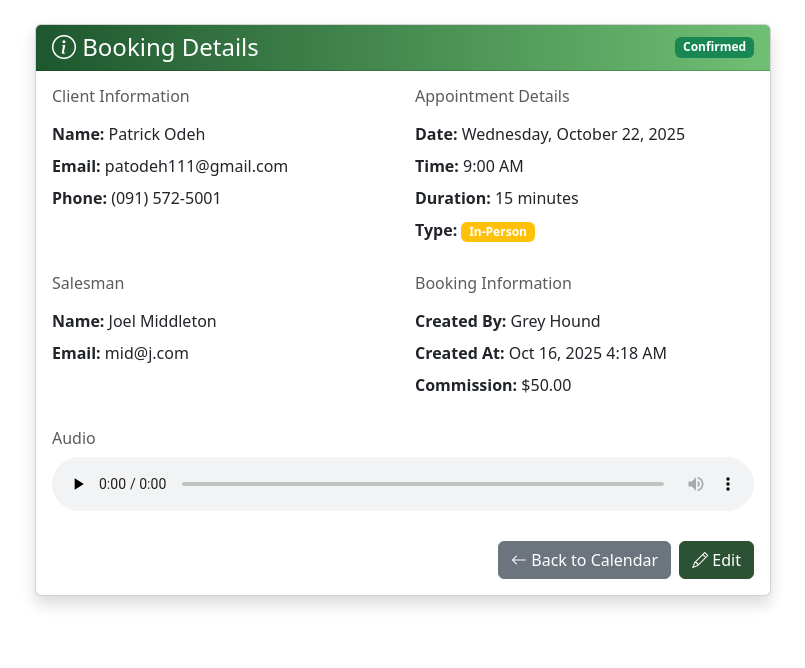
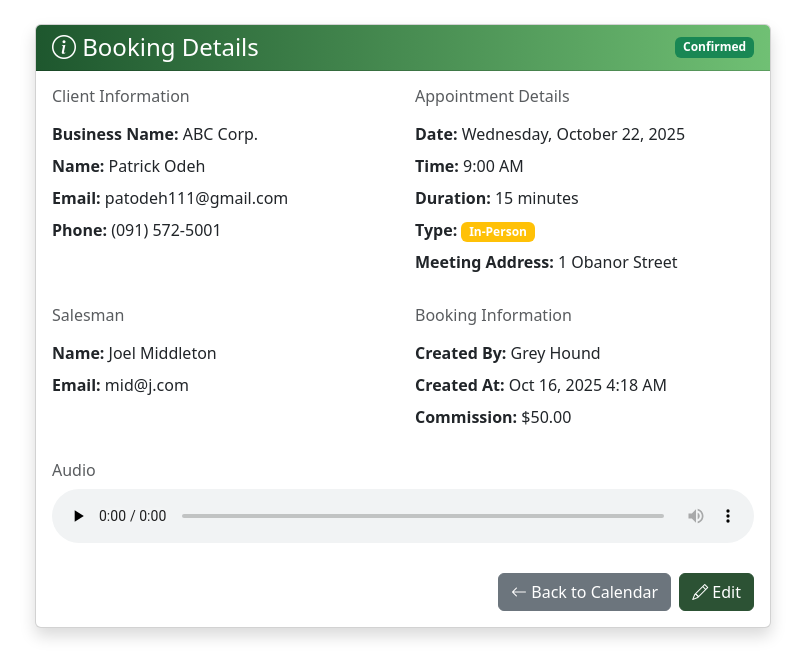
Before and after one commit to patrickodeh1/csass_project, a Django app: page /booking/2/ in a window 1280 px wide. Shown: the part 64-732 px from the top of the page, without its empty margins (237-1042 px from the left). Run offline with Django 5.2, Linux system fonts and the light colour scheme; a user stored in the database is signed in; data comes from the database, SQL or seed files in the repository; both versions use the stored data as it was after the commit.

Commit message:
added bussiness name and booking address to booking details

```diff
--- a/core/models.py
+++ b/core/models.py
@@ -215,6 +215,7 @@ class Booking(models.Model):
     duration_minutes = models.IntegerField(default=60)
     appointment_type = models.CharField(max_length=20, choices=TYPE_CHOICES)
     status = models.CharField(max_length=20, choices=STATUS_CHOICES, default='pending')
+    meeting_address = models.CharField(max_length=255, blank=True)
     zoom_link = models.URLField(blank=True)
     notes = models.TextField(blank=True)
     commission_amount = models.DecimalField(max_digits=10, decimal_places=2)
--- a/core/templates/booking_detail.html
+++ b/core/templates/booking_detail.html
@@ -17,6 +17,7 @@
                     <div class="row mb-4">
                         <div class="col-md-6">
                             <h6 class="text-muted mb-3">Client Information</h6>
+                            <p class="mb-2"><strong>Business Name:</strong> {{ booking.client.business_name }}</p>
                             <p class="mb-2"><strong>Name:</strong> {{ booking.client.first_name }} {{ booking.client.last_name }}</p>
                             <p class="mb-2"><strong>Email:</strong> {{ booking.client.email }}</p>
                             <p class="mb-2"><strong>Phone:</strong> {{ booking.client.phone_number }}</p>
@@ -37,6 +38,14 @@
                                 <strong>Zoom Link:</strong>
                                 <a href="{{ booking.zoom_link }}" target="_blank">{{ booking.zoom_link }}</a>
                             </p>
+                            {% endif %}
+
+                            {%if booking.meeting_address%}
+                            <p class="mb-2">
+                                <strong>Meeting Address:</strong>
+                                {{ booking.meeting_address }}
+                            </p>
+
                             {% endif %}
                         </div>
                     </div>
```
Also changed, not shown: core/forms.py (+4 -14 lines), core/migrations/0007_booking_meeting_address.py (added), db.sqlite3.
